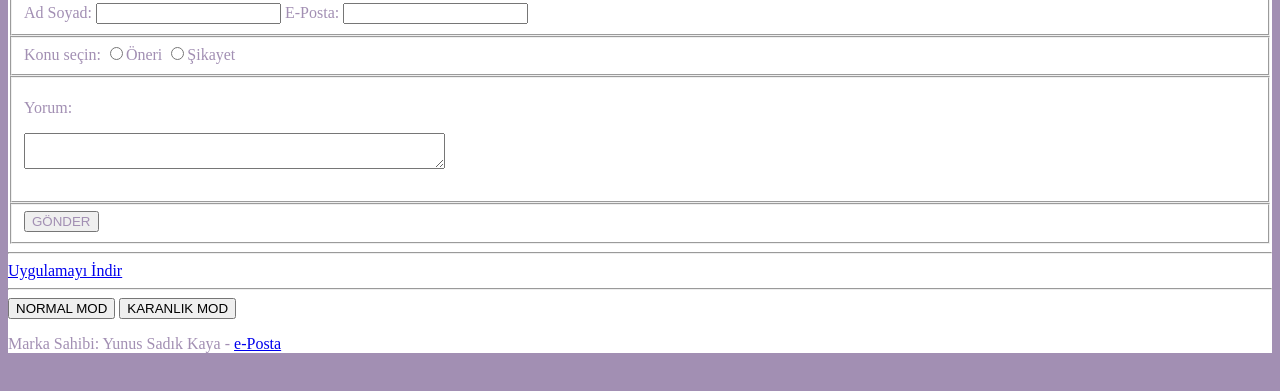
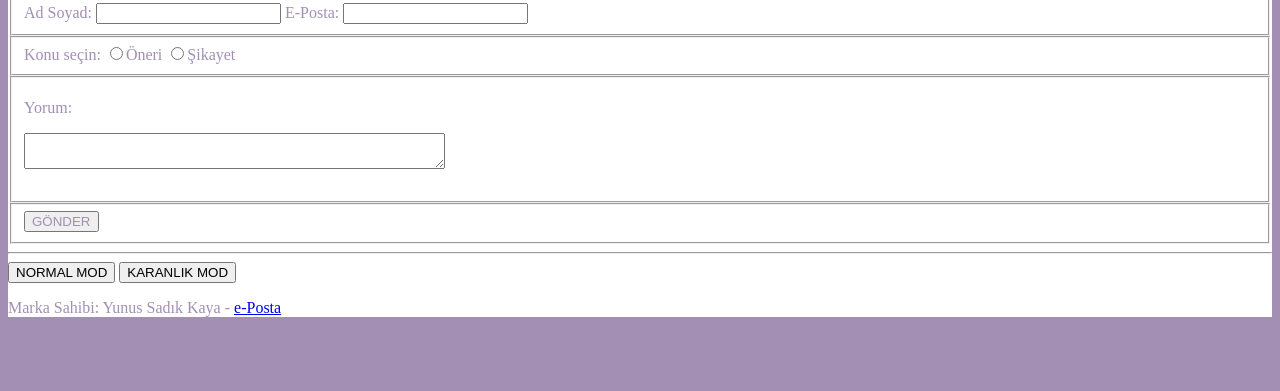
Before and after one commit to phawix/albatrosflowery.com, a plain HTML site: page İletişim.html in a window 1280 px wide. Shown: the part 367-758 px from the top of the page. Drawn offline with Linux system fonts and the light colour scheme.

Commit message:
İletişim.html

```diff
--- a/İletişim.html
+++ b/İletişim.html
@@ -80,10 +80,6 @@
   </fieldset>
 </form>
 <hr>
-      <a href="https://phawix.github.io/albatrosflowery.com/İletişim.html/exe/ÖğrenciHesapMak.exe" download>Uygulamayı İndir</a>
-      <hr>
-
-
     <button onclick="normalmod()">NORMAL MOD</button>
     <button onclick="karanlıkmod()">KARANLIK MOD</button>
 
```
